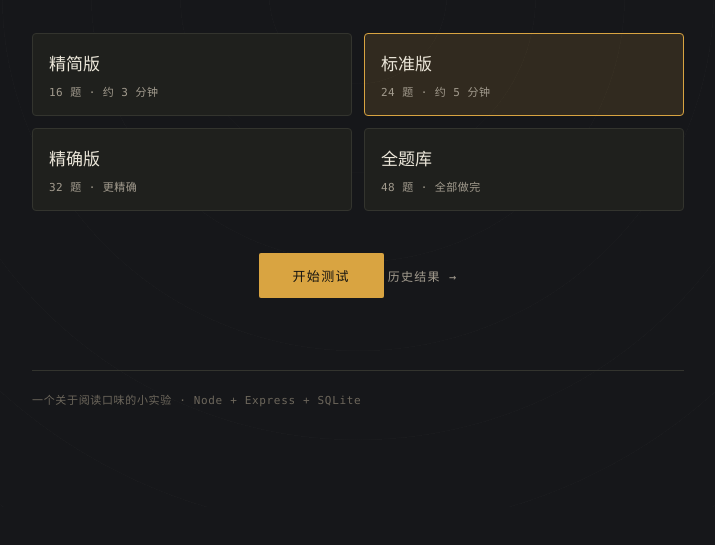
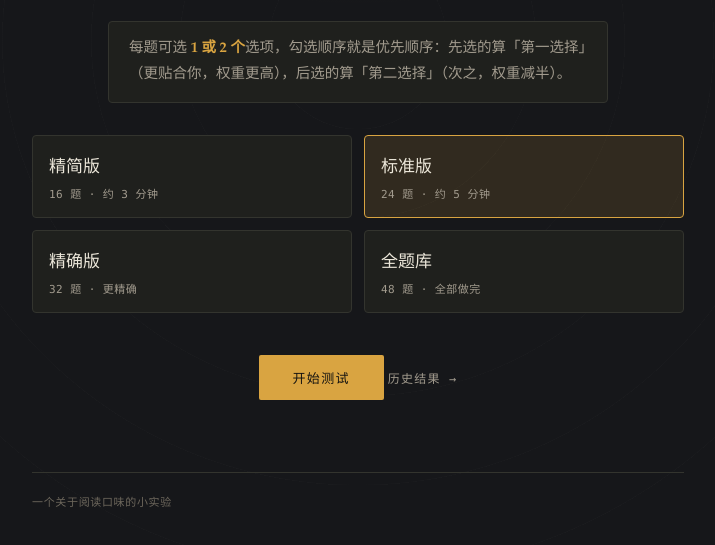
Before and after one commit to ptcwbf-code/Lit-Taste, a plain HTML site: page frontend/index.html in a window 1280 px wide. Shown: the part 407-952 px from the top of the page, without its empty margins (282-997 px from the left). Before the commit the page ends 914 px from the top, so only its background shows below. Drawn offline with Linux system fonts and the light colour scheme.

Commit message:
前端：删页脚技术栈字样，明确说明多选与顺序权重
- 页脚去掉 'Node + Express + SQLite'（已迁 Postgres）
- 开场页新增说明框：每题可选 1–2 项，勾选顺序即优先顺序
- 答题进度条提示改为 '最多 2 项 · 先选优先'

Co-Authored-By: Claude Fable 5 <noreply@anthropic.com>

```diff
--- a/frontend/index.html
+++ b/frontend/index.html
@@ -29,6 +29,9 @@
       <p class="kicker">Literary Profile</p>
       <h1>找到与你最契合的作家</h1>
       <p class="lead">你将面对几个不同的文学情境，做出你的选择。没有对错，只有偏好。</p>
+      <div class="howto">
+        每题可选 <strong>1 或 2 个</strong>选项，勾选顺序就是优先顺序：先选的算「第一选择」（更贴合你，权重更高），后选的算「第二选择」（次之，权重减半）。
+      </div>
       <div class="modes">
         <button class="mode" data-count="16"><strong>精简版</strong><span>16 题 · 约 3 分钟</span></button>
         <button class="mode selected" data-count="24"><strong>标准版</strong><span>24 题 · 约 5 分钟</span></button>
@@ -44,7 +47,7 @@
       <div class="progress">
         <div class="progress-top">
           <span id="progressText">1 / 24</span>
-          <span>第 1 项最接近你，第 2 项次之</span>
+          <span>最多 2 项 · 先选优先</span>
         </div>
         <div class="bar"><div id="progressBar"></div></div>
       </div>
@@ -66,7 +69,7 @@
     </section>
 
     <footer class="foot">
-      <span>一个关于阅读口味的小实验 · Node + Express + SQLite</span>
+      <span>一个关于阅读口味的小实验</span>
     </footer>
 
   </main>
--- a/frontend/style.css
+++ b/frontend/style.css
@@ -66,6 +66,15 @@ body {
 }
 h1 { font-size: 38px; font-weight: 500; line-height: 1.3; margin: 0 0 18px; letter-spacing: .01em; }
 .lead { color: var(--ink-dim); font-size: 16.5px; margin: 0 auto 36px; max-width: 480px; }
+.howto {
+  max-width: 500px; margin: -12px auto 32px;
+  padding: 14px 20px;
+  border: 1px solid var(--line); border-radius: 4px;
+  background: var(--surface);
+  color: var(--ink-dim); font-size: 14.5px; line-height: 1.8;
+  text-align: left;
+}
+.howto strong { color: var(--gold); font-weight: 600; }
 
 button.primary, button.ghost {
   font-family: var(--mono); font-size: 13px; letter-spacing: .1em; cursor: pointer;
```
